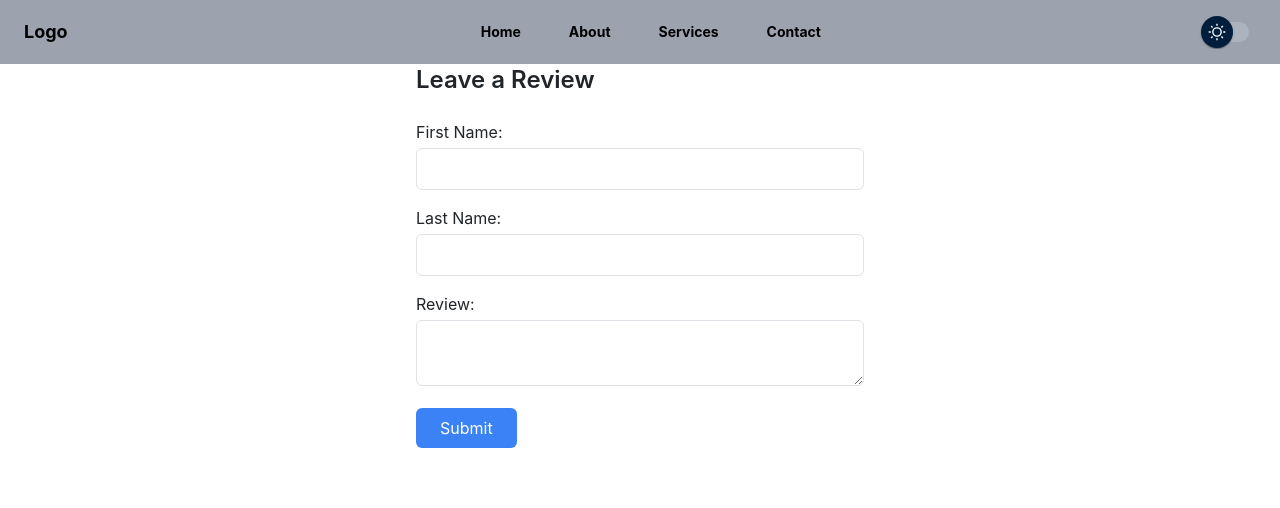
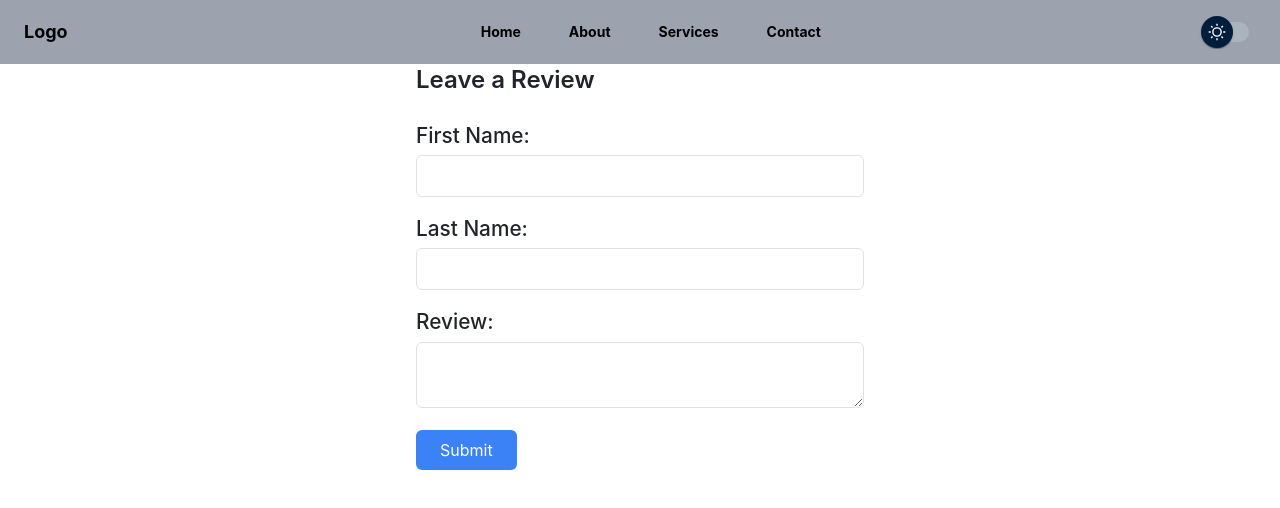
Before and after one commit to GuhaPritam/Navbar-Dark-Mode, a React (Create React App) app: page / in a window 1280 px wide. Shown: the top 508 px of the page. Built offline with nearby package versions, Linux system fonts and the light colour scheme.

Commit message:
added onchange function

```diff
--- a/src/Component/Review/Review.js
+++ b/src/Component/Review/Review.js
@@ -1,26 +1,45 @@
-import React from 'react';
+import React, { useState } from 'react';
 
-const ReviewForm = () => (
+const ReviewForm = () => {
+    const [firstName, setFirstName] = useState(' ');
+    const [lastName, setLastName] = useState(' ');
+    const [review, setReview] = useState(' ');
+
+    const handelChange = (event) => {
+        setFirstName(event.target.value);
+        setLastName(event.target.value);
+        setReview(event.target.value);
+    }
+
+    const handleSubmit = (event) => {
+
+    }
+
+    return (
         <div className="max-w-md mx-auto">
             <h2 className="text-2xl font-semibold mb-4">Leave a Review</h2>
-    <form className="space-y-4">
+            <form className="space-y-4" onSubmit={handleSubmit}>
                 <div>
-        <label className="block mb-1">First Name:</label>
-        <input id="firstName" className="w-full px-4 py-2 border rounded-md focus:outline-none focus:ring focus:ring-blue-500" required />
+                    <label className="block mb-1 text-[1.3rem] font-[500]">First Name:</label>
+                    <input onChange={handelChange} id="firstName" className="w-full px-4 py-2 border rounded-md focus:outline-none focus:ring focus:ring-blue-500" required />
                 </div>
+
                 <div>
-        <label className="block mb-1">Last Name:</label>
-        <input id="lastName" className="w-full px-4 py-2 border rounded-md focus:outline-none focus:ring focus:ring-blue-500" required />
+                    <label className="block mb-1 text-[1.3rem] font-[500]">Last Name:</label>
+                    <input onChange={handelChange} id="lastName" className="w-full px-4 py-2 border rounded-md focus:outline-none focus:ring focus:ring-blue-500" required />
                 </div>
+
                 <div>
-        <label className="block mb-1">Review:</label>
-        <textarea id="review" className="w-full px-4 py-2 border rounded-md focus:outline-none focus:ring focus:ring-blue-500" required />
+                    <label className="block mb-1 text-[1.3rem] font-[500]">Review:</label>
+                    <textarea onChange={handelChange} id="review" className="w-full px-4 py-2 border rounded-md focus:outline-none focus:ring focus:ring-blue-500" required />
                 </div>
+
                 <div>
                     <button type="submit" className="bg-blue-500 text-white px-4 py-2 rounded-md hover:bg-blue-600 focus:outline-none focus:ring focus:ring-blue-500">Submit</button>
                 </div>
             </form>
         </div>
     );
+};
 
 export default ReviewForm;
```
Lines whose indentation alone changed are shown as unchanged.
